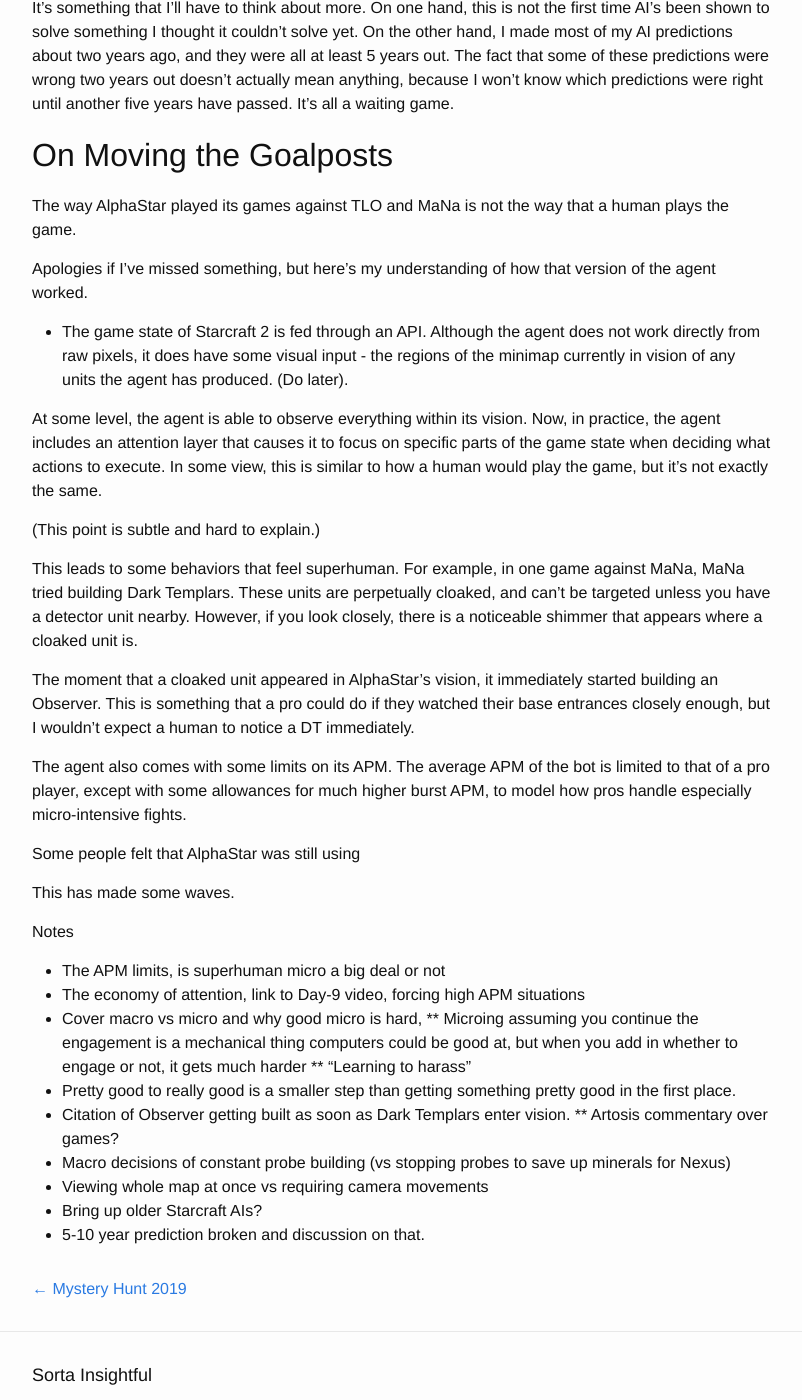
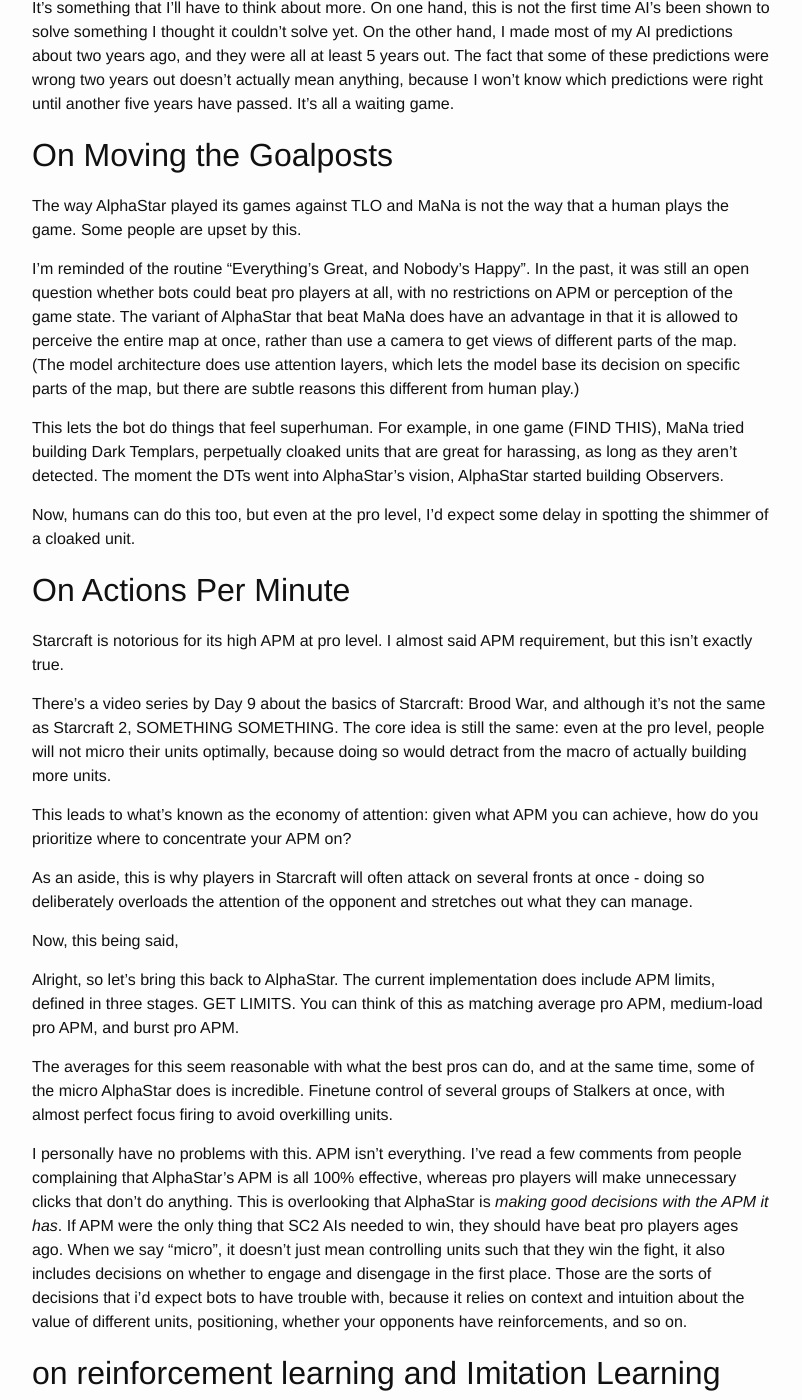
Before and after one commit to alexirpan/alexirpan.github.io, a Jekyll site: the page built from _posts/2019-01-28-alphastar.markdown, in a window 1280 px wide and 1400 px high, scrolled down 860 px. Shown: the whole window, without its empty margins (238-1040 px from the left). Built offline with Jekyll 4.4.1, drawn with Linux system fonts in a browser that asks for light colours; nearby versions of some CDN libraries; some of the changed text lies outside the part shown.

Commit message:
Needs filling out but this post may actually be fairly short

```diff
--- a/_posts/2019-01-28-alphastar.markdown
+++ b/_posts/2019-01-28-alphastar.markdown
@@ -52,36 +52,105 @@
 -------------------------------------------
 
 The way AlphaStar played its games against TLO and MaNa is not the way that a
-human plays the game.
+human plays the game. Some people are upset by this.
 
-Apologies if I've missed something, but here's my understanding of how that
+I'm reminded of the routine "Everything's Great, and Nobody's Happy". In the
+past, it was still an open question whether bots could beat pro players at all,
+with no restrictions on APM or perception of the game state. The variant of
+AlphaStar that beat MaNa does have an advantage in that it is allowed to
+perceive the entire map at once, rather than use a camera to get views of
+different parts of the map. (The model architecture does use attention layers,
+which lets the model base its decision on specific parts of the map, but there
+are subtle reasons this different from human play.)
+
+This lets the bot do things that feel superhuman. For example, in one game
+(FIND THIS), MaNa tried building Dark Templars, perpetually cloaked units that
+are great for harassing, as long as they aren't detected. The moment the DTs
+went into AlphaStar's vision, AlphaStar started building Observers.
+
+Now, humans can do this too, but even at the pro level, I'd expect some delay
+in spotting the shimmer of a cloaked unit.
+
+
+On Actions Per Minute
+-----------------------------------------------
+
+Starcraft is notorious for its high APM at pro level. I almost said APM
+requirement, but this isn't exactly true.
+
+There's a video series by Day 9 about the basics of Starcraft: Brood War,
+and although it's not the same as Starcraft 2, SOMETHING SOMETHING. The core
+idea is still the same: even at the pro level, people will not micro their units
+optimally, because doing so would detract from the macro of actually building
+more units.
+
+This leads to what's known as the economy of attention: given what APM you can
+achieve, how do you prioritize where to concentrate your APM on?
+
+As an aside, this is why players in Starcraft will often attack on several
+fronts at once - doing so deliberately overloads the attention of the opponent
+and stretches out what they can manage.
+
+Now, this being said,
+
+Alright, so let's bring this back to AlphaStar. The current implementation does
+include APM limits, defined in three stages. GET LIMITS. You can think of this
+as matching average pro APM, medium-load pro APM, and burst pro APM.
+
+The averages for this seem reasonable with what the best pros can do, and at the
+same time, some of the micro AlphaStar does is incredible. Finetune
+control of several groups of Stalkers at once, with almost perfect focus firing
+to avoid overkilling units.
+
+I personally have no problems with this. APM isn't everything. I've read a few
+comments from people complaining that AlphaStar's APM is all 100% effective,
+whereas pro players will make unnecessary clicks that don't do anything. This
+is overlooking that AlphaStar is *making good decisions with the APM it has*.
+If APM were the only thing that SC2 AIs needed to win, they should have beat pro
+players ages ago. When we say "micro", it doesn't just mean controlling units
+such that they win the fight, it also includes decisions on whether to engage
+and disengage in the first place. Those are the sorts of decisions that i'd
+expect bots to have trouble with, because it relies on context and intuition
+about the value of different units, positioning, whether your opponents have
+reinforcements, and so on.
+
+
+on reinforcement learning and Imitation Learning
+-------------------------------------------
+
+Most of the details are still vague right now. More have been promised in a
+peer-reviewed journal article, but that's likely a few months out.
+
+Imitaiton learning is good
+
+Population based training is good at stabilizing unstable things / moving
+equilibria.
+
+
+On New Stratgies
+---------------------------------------------------
+
+Massing probes. Maybe a good strategy, maybe not? Still up in the air.
+
+
+the game
+
+apologies if i've missed something, but here's my understanding of how that
 version of the agent worked.
 
-* The game state of Starcraft 2 is fed through an API. Although the agent does
+* the game state of starcraft 2 is fed through an api. although the agent does
   not work directly from raw pixels, it does have some visual input - the
   regions of the minimap currently in vision of any units the agent has
   produced.
-(Do later).
+(do later).
 
-At some level, the agent is able to observe everything within its vision. Now,
+at some level, the agent is able to observe everything within its vision. now,
 in practice, the agent includes an attention layer that causes it to focus on
-specific parts of the game state when deciding what actions to execute. In some
+specific parts of the game state when deciding what actions to execute. in some
 view, this is similar to how a human would play the game, but it's not exactly
 the same.
 
-(This point is subtle and hard to explain.)
-
-This leads to some behaviors that feel superhuman. For example, in one game
-against MaNa, MaNa tried building Dark Templars. These units are perpetually
-cloaked, and can't be targeted unless you have a detector unit nearby. However,
-if you look closely, there is a noticeable shimmer that appears where a cloaked unit is.
-
-The moment that a cloaked unit appeared in AlphaStar's vision, it immediately
-started building an Observer. This is something that a pro could do if they
-watched their base entrances closely enough, but I wouldn't expect a human to
-notice a DT immediately.
-
-The agent also comes with some limits on its APM. The average APM of the bot is
+the agent also comes with some limits on its APM. The average APM of the bot is
 limited to that of a pro player, except with some allowances for much higher
 burst APM, to model how pros handle especially micro-intensive fights.
 
```
